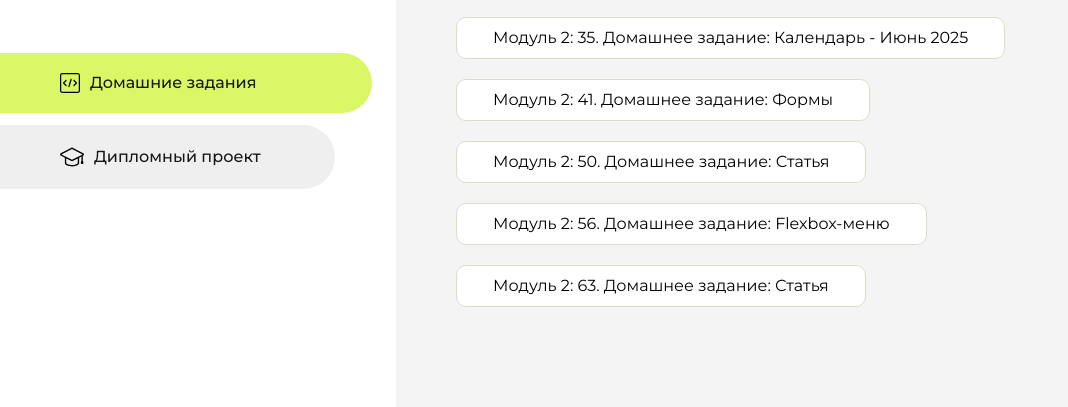
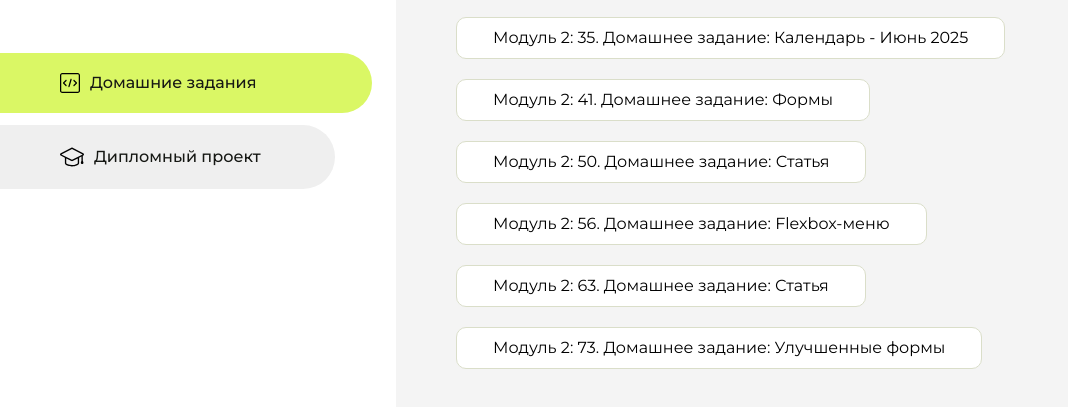
Before and after one commit to Magbusjap/homework, a plain HTML site: page index.html in a window 1280 px wide. Shown: the part 283-690 px from the top of the page, without its empty margins (0-1068 px from the left). Drawn offline with Linux system fonts and the light colour scheme.

Commit message:
Update homework list in index.html
Added additional homework items to the list.

```diff
--- a/index.html
+++ b/index.html
@@ -113,6 +113,9 @@
                     <li class="content__list-item">
                         <a href="63_homework/article.html">Модуль 2: 63. Домашнее задание: Статья</a>
                     </li>
+                    <li class="content__list-item">
+                        <a href="73_homework/article.html">Модуль 2: 73. Домашнее задание: Улучшенные формы</a>
+                    </li>
                 </ul>
             </div>
             <div class="content__block hidden" id="diplomBlock">
```
